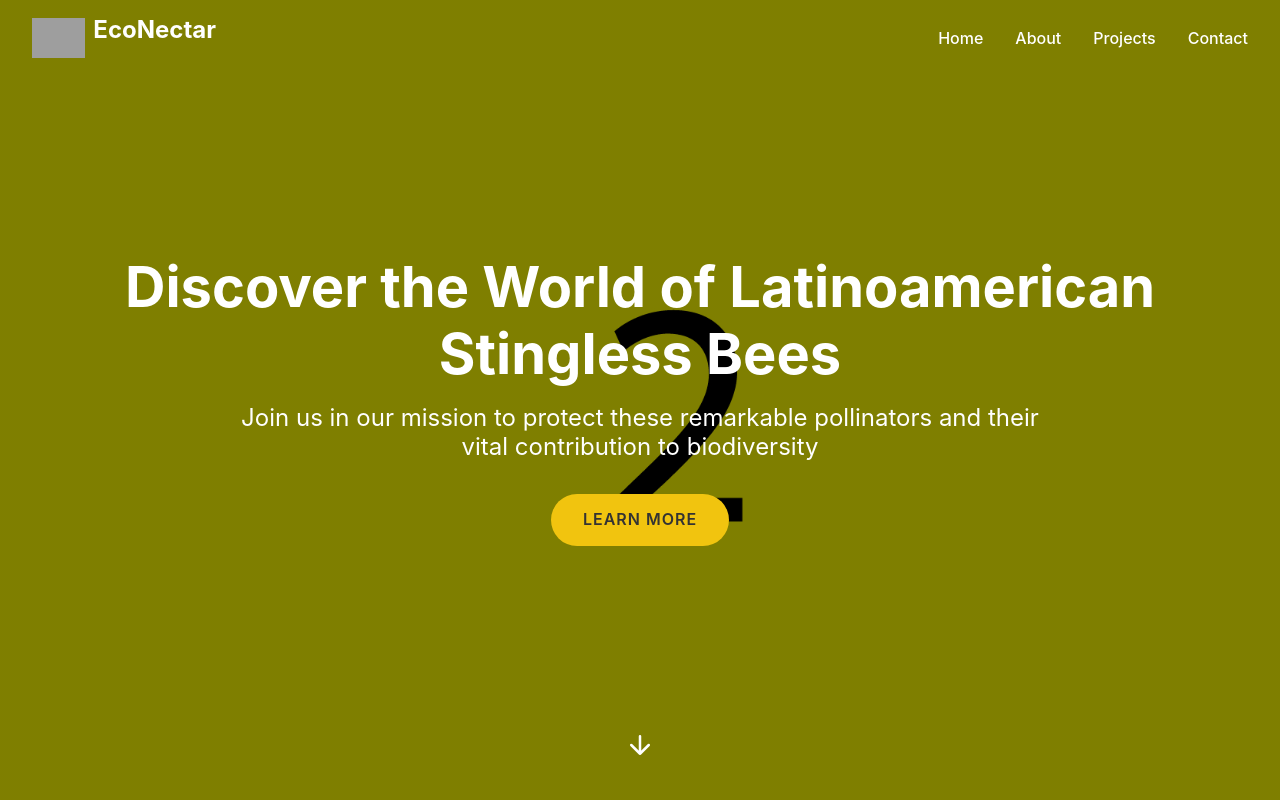
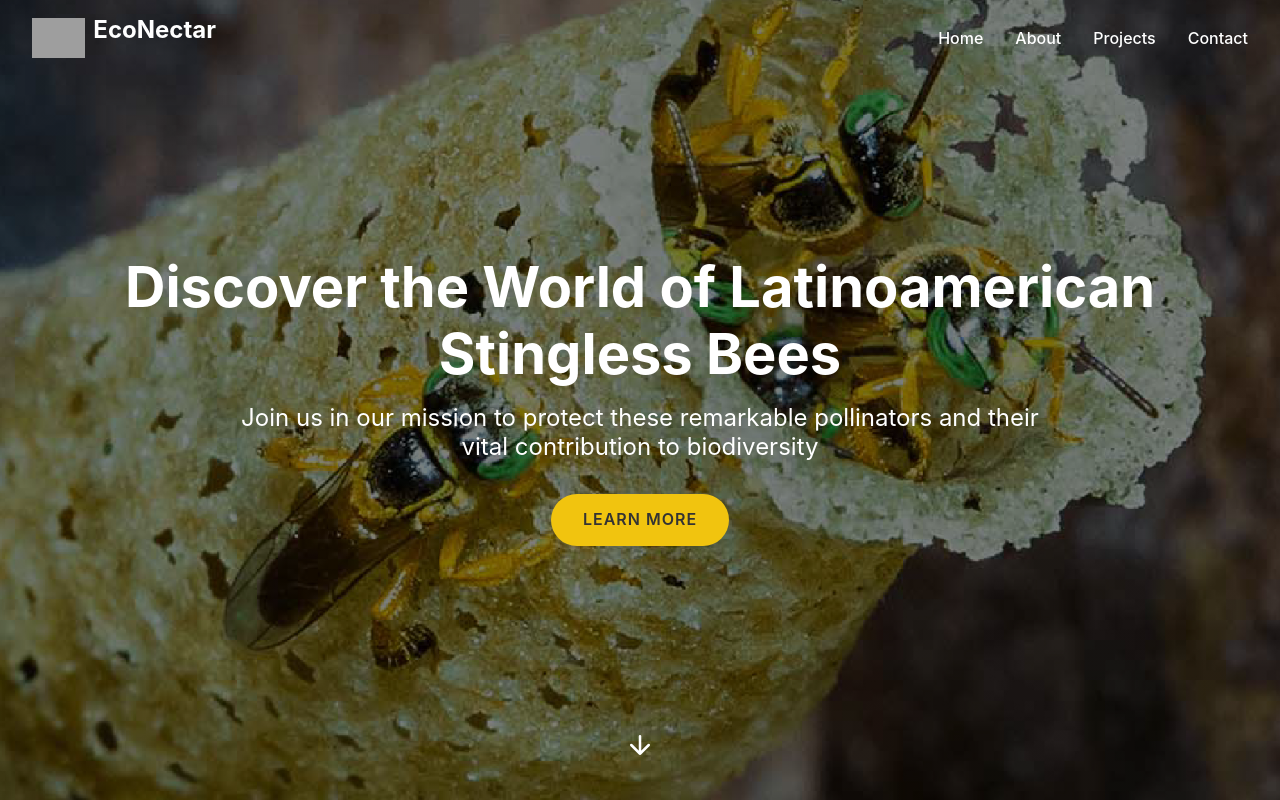
Before and after one commit to whiteboardgirl/econectar, a React (Vite) app: page / in a window 1280 px wide. Shown: the top 800 px of the page. Built offline with nearby package versions, Linux system fonts and the light colour scheme; grey boxes are pictures that could not be loaded.

Commit message:
Update hero file with new design changes

```diff
--- a/src/components/Hero.jsx
+++ b/src/components/Hero.jsx
@@ -7,7 +7,7 @@ const HeroSection = styled.section`
   justify-content: center;
   align-items: center;
   text-align: center;
-  background: linear-gradient(rgba(0, 0, 0, 0.5), rgba(0, 0, 0, 0.5)), url('/assets/images/hero-bg.jpg');
+  background: linear-gradient(rgba(0, 0, 0, 0.5), rgba(0, 0, 0, 0.5)), url('/assets/images/hero-bg2.jpg');
   background-size: cover;
   background-position: center;
   color: white;
```
Also changed, not shown: assets/images/hero-bg2.jpg (added).
